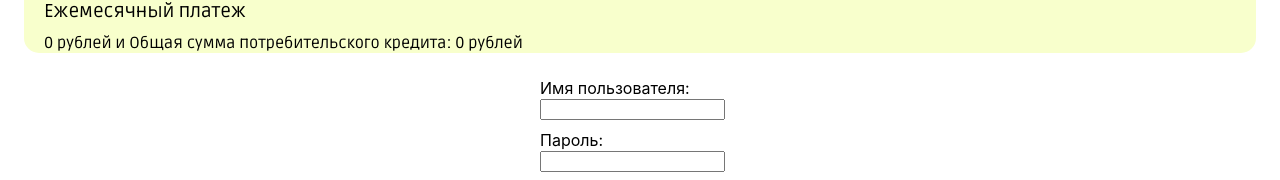
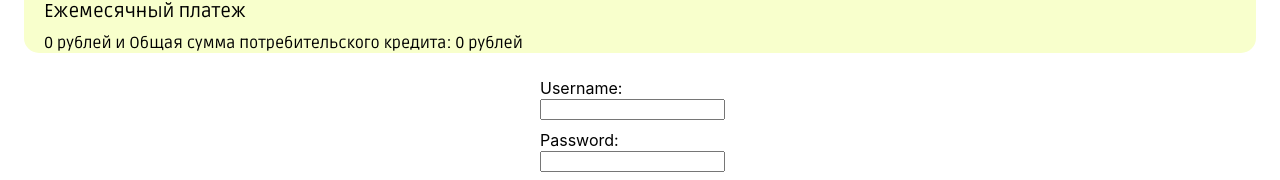
Before and after one commit to Martin13025/Bank-application, a React (Create React App) app in the folder frontend/my-bank/: page /admin in a window 1280 px wide. Shown: the part 1781-1961 px from the top of the page. Built offline with nearby package versions, Linux system fonts and the light colour scheme.

Commit message:
Update AdminPanel.js

```diff
--- a/frontend/my-bank/src/components/AdminPanel.js
+++ b/frontend/my-bank/src/components/AdminPanel.js
@@ -2,7 +2,7 @@ import React, { useState, useEffect } from "react";
 import Calc1 from "./Calc1";
 import Calc2 from "./Calc2";
 import Calc3 from "./Calc3";
-import "./AdminPanel1.css"; /*Dont deplug it.*/
+import "./AdminPanel1.css"; /*Don't deplug it*/
 import "./Login.css";
 
 function Login() {
@@ -15,7 +15,7 @@ function Login() {
     if (username === "admin" && password === "admin") {
       setIsLoggedIn(true);
     } else {
-      alert("Неверное имя пользователя или пароль");
+      alert("Illegal username or password");
     }
   };
 
@@ -26,7 +26,7 @@ function Login() {
   return (
     <form onSubmit={handleSubmit}>
       <label>
-        Имя пользователя:
+        Username:
         <input
           type="text"
           value={username}
@@ -34,14 +34,14 @@ function Login() {
         />
       </label>
       <label>
-        Пароль:
+        Password:
         <input
           type="password"
           value={password}
           onChange={(e) => setPassword(e.target.value)}
         />
       </label>
-      <input type="submit" value="Войти" />
+      <input type="submit" value="Enter" />
     </form>
   );
 }
```
